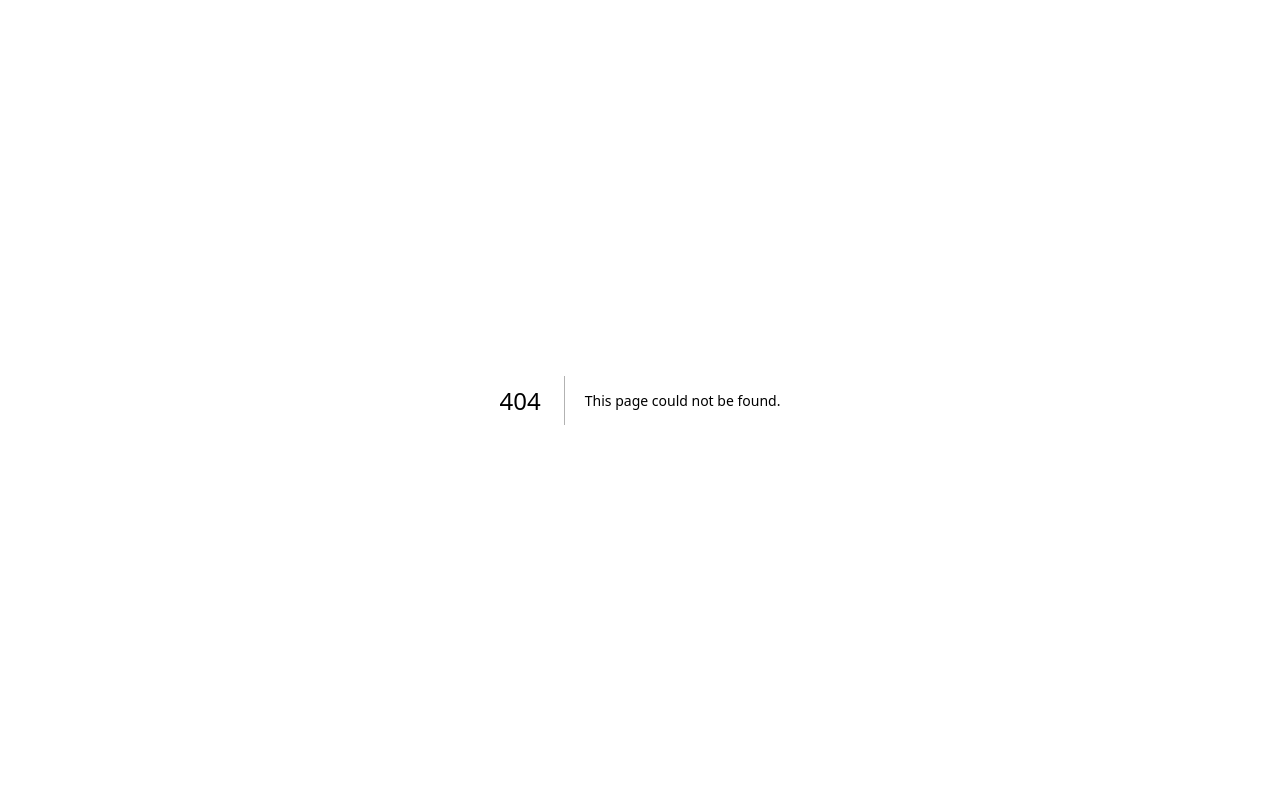
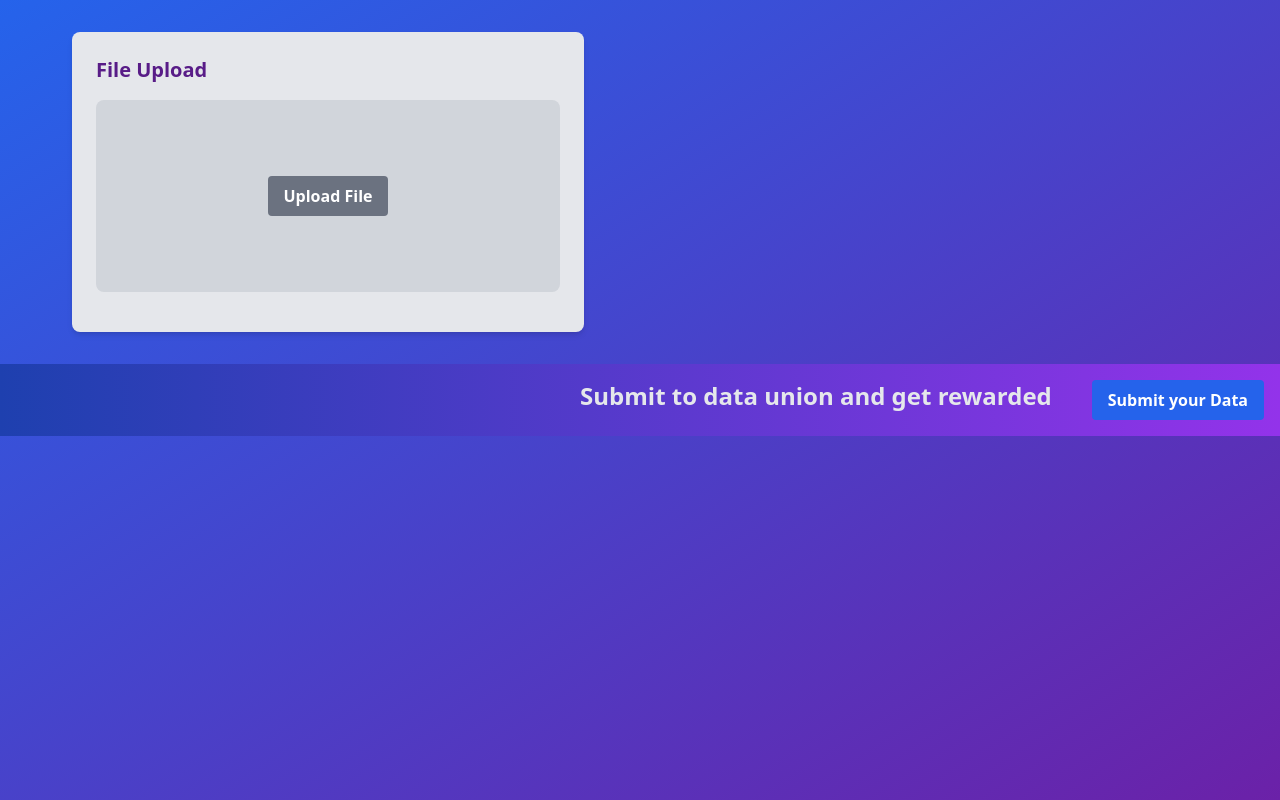
Before and after one commit to Archie818/hypetribe, a Next.js app: page /dataunion in a window 1280 px wide. Before the commit this address had no page. Built offline with nearby package versions, Linux system fonts and the light colour scheme; what @rainbow-me/rainbowkit, wagmi would draw is missing.

Commit message:
add new Data Union page

```diff
--- a/components/Campaign.tsx
+++ b/components/Campaign.tsx
@@ -31,7 +31,7 @@ const Button: React.FC<SimpleButtonProps> = ({
 
 export function Campaign() {
   return (
-    <div className="grid md:grid-cols-2 gap-10 mt-36 ml-36">
+    <div className="grid md:grid-cols-2 gap-10 mt-36 ml-36 ">
       <div className="flex flex-col gap-10">
         <div className="space-y-2">
           <h1 className="text-3xl font-bold">Make it Shine Campaign</h1>
@@ -46,17 +46,17 @@ export function Campaign() {
               <p>
                 Shiomi Beauty is on the hunt for passionate content creators to
                 join our latest campaign, designed to showcase the
-                transformative power of our skincare line. We're inviting you to
-                dive deep into the essence of beauty and wellness, crafting
-                authentic and engaging stories that resonate with audiences on
-                Instagram and TikTok.
+                transformative power of our skincare line. We&apos;re inviting
+                you to dive deep into the essence of beauty and wellness,
+                crafting authentic and engaging stories that resonate with
+                audiences on Instagram and TikTok.
               </p>
 
               <p>
                 Your mission, should you choose to accept it, involves creating
                 a series of captivating posts and videos that highlight your
-                personal skincare journey using Shiomi Beauty's products. We're
-                looking for creators who can:
+                personal skincare journey using Shiomi Beauty&apos;s products.
+                We&apos;re looking for creators who can:
               </p>
 
               <ul>
@@ -84,12 +84,12 @@ export function Campaign() {
 
               <p>
                 Each piece of content should be tagged with #ShiomiGlow,
-                inviting your audience to explore and engage with our brand's
-                vision of accessible, effective skincare. In return for your
-                creativity and passion, selected creators will receive an
-                exclusive Shiomi Beauty care package, competitive compensation,
-                and the chance to be featured on our official social media
-                channels.
+                inviting your audience to explore and engage with our
+                brand&apos;s vision of accessible, effective skincare. In return
+                for your creativity and passion, selected creators will receive
+                an exclusive Shiomi Beauty care package, competitive
+                compensation, and the chance to be featured on our official
+                social media channels.
               </p>
 
               <p>
@@ -110,14 +110,16 @@ export function Campaign() {
         </div>
 
         <div className="flex items-center justify-end space-x-4">
-          <Button>Join Data Union</Button>
-          <Link href="/createNFT" passHref>
+          <Link href="/dataunion" passHref>
+            <Button>Join Data Union</Button>
+          </Link>{" "}
+          <Link href="/creater" passHref>
             <Button>Join Creators Studio</Button>
           </Link>
         </div>
       </div>
-      <div className="grid grid-cols-1 gap-4">
-        <div className="border border-gray-200 rounded-lg">
+      <div className="grid grid-cols-1 gap-4 pr-10">
+        <div className="border border-gray-200 rounded-xl">
           <img
             alt="Image"
             className="rounded-t-lg"
@@ -126,7 +128,7 @@ export function Campaign() {
             style={{
               objectFit: "cover",
             }}
-            width={500}
+            width={700}
           />
         </div>
         <div className="grid grid-cols-1 gap-4">
--- /dev/null
+++ b/pages/dataunion.tsx
@@ -0,0 +1,62 @@
+import Footer from "../components/Footer";
+import Head from "next/head";
+import Header from "../components/Header";
+import React, { useRef, useEffect, useState } from "react";
+
+export default function DataUnion() {
+  const fileInputRef = useRef<HTMLInputElement>(null);
+  const [selectedImage, setSelectedImage] = useState<string | null>(null);
+
+  const handleImageChange = (e: React.ChangeEvent<HTMLInputElement>) => {
+    if (e.target.files && e.target.files.length > 0) {
+      setSelectedImage(URL.createObjectURL(e.target.files[0]));
+    }
+  };
+
+  const handleUploadButtonClick = () => {
+    if (fileInputRef.current !== null) {
+      fileInputRef.current.click();
+    }
+  };
+
+  return (
+    <div className="bg-gradient-to-br from-blue-600 to-purple-800 text-gray-200 min-h-screen">
+      <Head>
+        <title>Hypetribe</title>
+        <link rel="icon" href="/favicon.ico" />
+      </Head>
+      <main className="p-8 grid grid-cols-2 gap-8">
+        <div className="flex flex-col items-center">
+          <div className="w-full max-w-lg bg-gray-200 rounded-lg p-6 shadow-md">
+            <h2 className="text-xl font-bold mb-4 text-purple-900">
+              File Upload
+            </h2>
+            <input
+              type="file"
+              ref={fileInputRef}
+              style={{ display: "none" }} // Hide the input since you're using a custom button
+              onChange={handleImageChange}
+              accept="image/*" // Optionally ensure only images can be selected
+            />
+            <div className="flex justify-center items-center h-48 bg-gray-300 rounded-lg mb-4">
+              <button
+                className="bg-gray-500 hover:bg-gray-600 text-white font-bold py-2 px-4 rounded"
+                onClick={handleUploadButtonClick}
+              >
+                Upload File
+              </button>
+            </div>
+          </div>
+        </div>
+      </main>
+      <footer className="bg-gradient-to-r from-blue-800 to-purple-600 p-4 flex justify-end">
+        <h1 className="text-2xl font-bold mt-300 ml-20 px-10">
+          Submit to data union and get rewarded{" "}
+        </h1>
+        <button className="bg-blue-600 hover:bg-blue-800 text-white font-bold py-2 px-4 rounded">
+          Submit your Data
+        </button>
+      </footer>
+    </div>
+  );
+}
```
